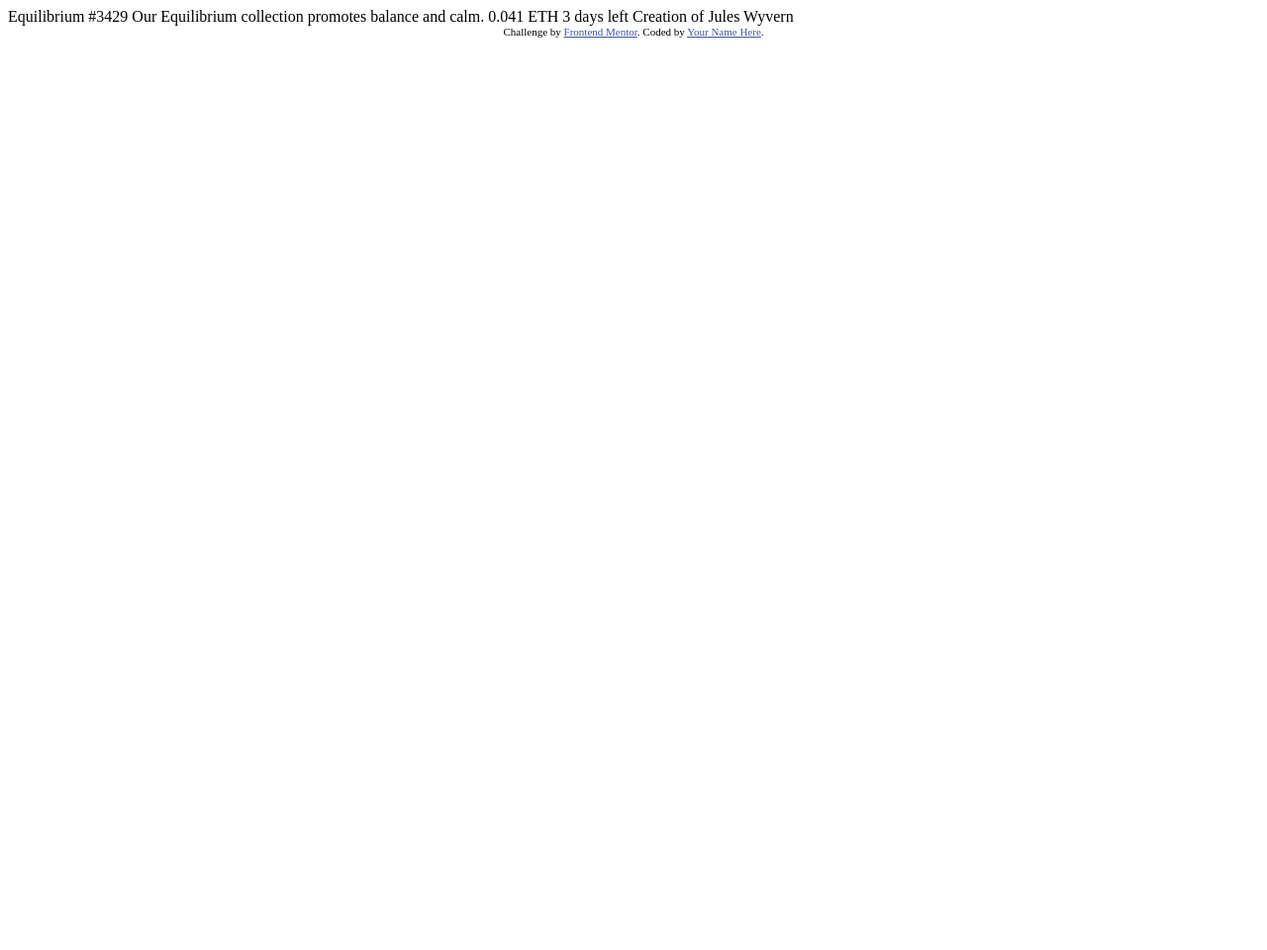
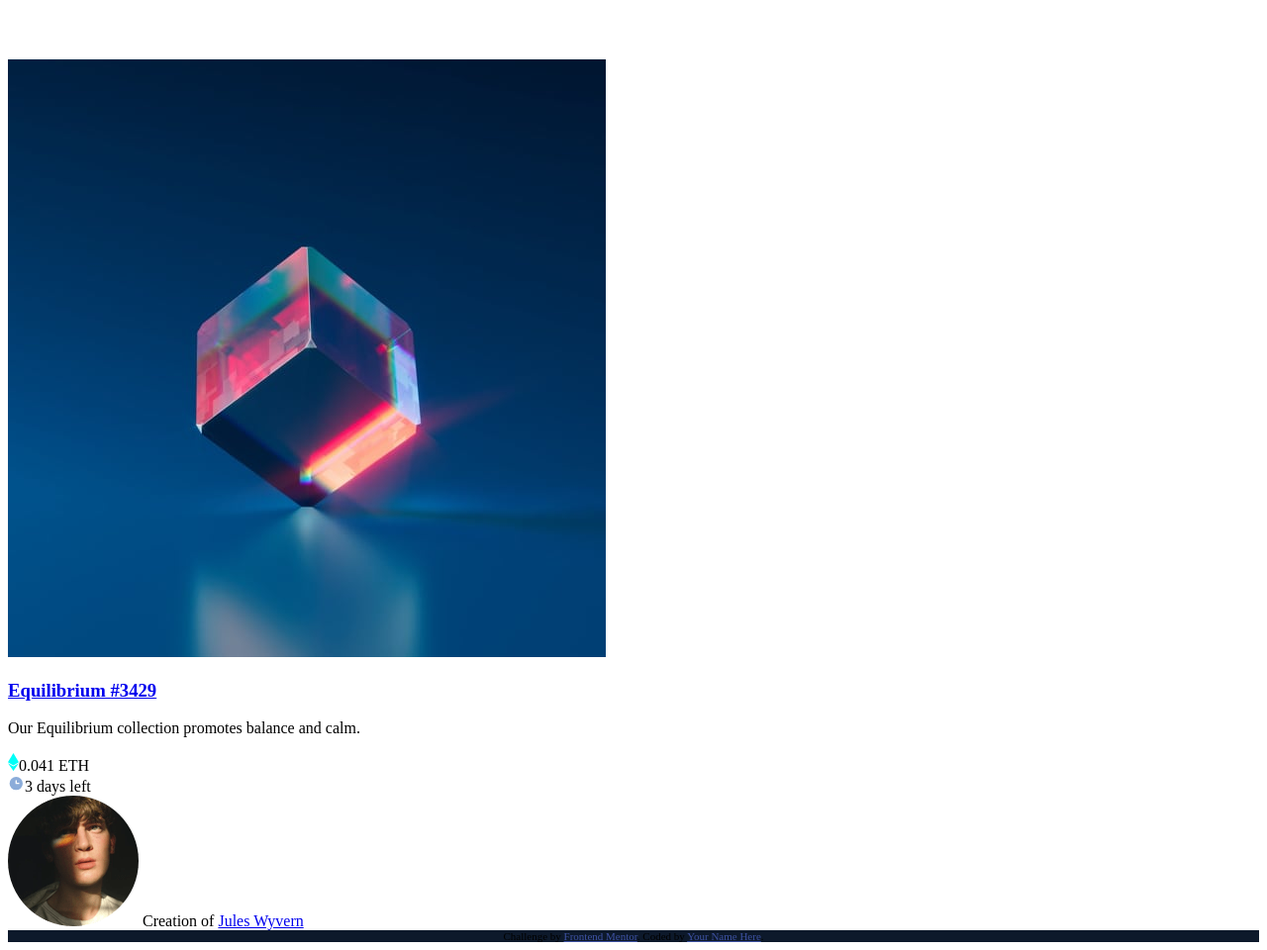
Before and after one commit to mahmoudosama1996/nft-preview-card-component-main, a plain HTML site: page index.html in a window 1280 px wide. Shown: the whole page at 99% size. Before the commit the page ends 800 px from the top, so only its background shows below. Drawn offline with Linux system fonts and the light colour scheme.

Commit message:
Update index.html

```diff
--- a/index.html
+++ b/index.html
@@ -5,29 +5,48 @@
   <meta name="viewport" content="width=device-width, initial-scale=1.0"> <!-- displays site properly based on user's device -->
 
   <link rel="icon" type="image/png" sizes="32x32" href="./images/favicon-32x32.png">
-
+  <link rel="stylesheet" href="style.css">
   <title>Frontend Mentor | NFT preview card component</title>
 
-  <!-- Feel free to remove these styles or customise in your own stylesheet 👍 -->
   <style>
-    .attribution { font-size: 11px; text-align: center; }
+    .attribution { font-size: 11px; text-align: center; background-color:hsl(217, 54%, 11%); }
     .attribution a { color: hsl(228, 45%, 44%); }
   </style>
 </head>
 <body>
+  <div class="container">
+    <div class="card">
+      <div class="card-img">
 
-  Equilibrium #3429
+        <a href="#">
+          <div class="view">
+          <img src="/images/icon-view.svg" alt="" >
+          </div>
+          <img src="/images/image-equilibrium.jpg" alt="">
+        </a>
+      </div>
+      <div class="card-info">
+        <h3> <a href="#"> Equilibrium #3429 </a></h3>
+        <p>Our Equilibrium collection promotes balance and calm.</p>
+      </div>
+      <div class="rate">
+        <span><img src="/images/icon-ethereum.svg" alt="">0.041 ETH</span>
+        <div><img src="/images/icon-clock.svg" alt=""><span>3 days left</span></div>
+      </div>
 
-  Our Equilibrium collection promotes balance and calm.
+      <div class="creator">
+        <img src="/images/image-avatar.png" alt="">
+        <span>Creation of <a href="#">Jules Wyvern</a></span>
+      </div>
 
-  0.041 ETH
-  3 days left
+      </div>
+    </div>
+    <div class="attribution">
+      Challenge by <a href="https://www.frontendmentor.io?ref=challenge" target="_blank">Frontend Mentor</a>.
+      Coded by <a href="#">Your Name Here</a>.
+    </div>
+  </div>
 
-  Creation of Jules Wyvern
 
-  <div class="attribution">
-    Challenge by <a href="https://www.frontendmentor.io?ref=challenge" target="_blank">Frontend Mentor</a>.
-    Coded by <a href="#">Your Name Here</a>.
-  </div>
 </body>
 </html>
```
